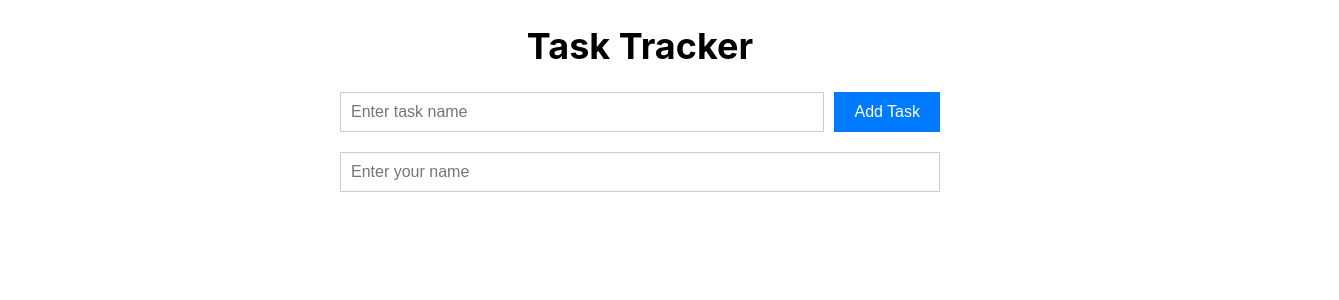
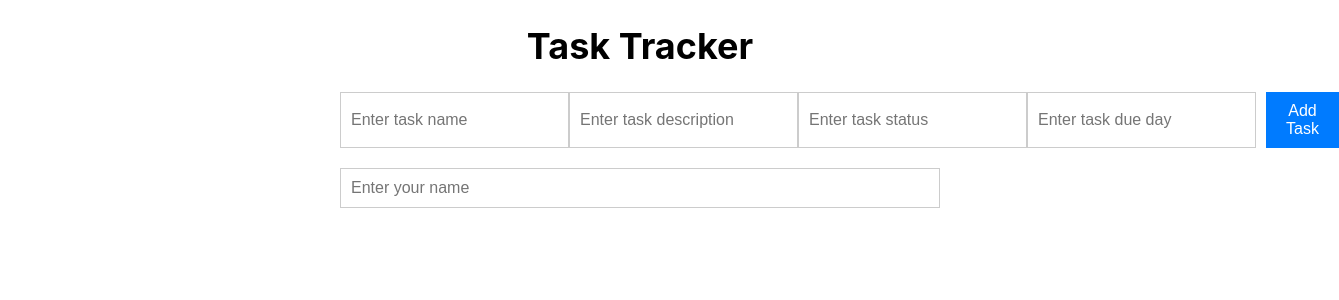
Before and after one commit to PV1shal/Notes-Handler-frontend, a React (Create React App) app: page /tasktracker in a window 1280 px wide. Shown: the top 300 px of the page, 1339 px wide, since content can reach past the window. Built offline with nearby package versions, Linux system fonts and the light colour scheme.

Commit message:
Updated w/ all attributes, Edit Button(doesn't work yet)

```diff
--- a/src/TaskTracker.js
+++ b/src/TaskTracker.js
@@ -4,6 +4,11 @@ function TaskTracker() {
   const [tasks, setTasks] = useState([]);
   const [taskName, setTaskName] = useState("");
   const [userName, setUserName] = useState("");
+  const [taskDescription, setDescription] = useState('');
+  const [taskStatus, setStatus] = useState('');
+  const [taskDueDay, setDueDay] = useState('');
+  const [showEditTask, setShowEditTask] = useState (false)
+  const [clickedTask, setClickedTask] = useState("");
 
   useEffect(() => {
     const storedName = localStorage.getItem("loggedInUser");
@@ -21,12 +26,24 @@ function TaskTracker() {
   const handleSubmit = (e) => {
     e.preventDefault();
     if (taskName.trim() === "") return;
-    setTasks([...tasks, { name: taskName, user: userName }]);
+    const id = Math.floor(Math.random() * 10000 )+ (Math.random() * 99);
+    setTasks([...tasks, { name: taskName, user: userName,
+      description: taskDescription, status: taskStatus,
+    dueDay: taskDueDay, id: id}]);
     setTaskName("");
+    setDescription("");
+    setStatus("");
+    setDueDay("");
   };
 
   const handleDelete = (taskToDelete) => {
     setTasks(tasks.filter((task) => task !== taskToDelete));
+  };
+
+  const handleEdit = (id) => {
+    const thisTask = tasks.find((task) => task.id === id);
+    setClickedTask(thisTask);
+    setShowEditTask(!showEditTask);
   };
 
   const filteredTasks = tasks.filter((task) => task.user === userName);
@@ -41,6 +58,24 @@ function TaskTracker() {
           value={taskName}
           onChange={(e) => setTaskName(e.target.value)}
         />
+        <input
+          type="text"
+          placeholder="Enter task description"
+          value={taskDescription}
+          onChange={(e) => setDescription(e.target.value)}
+        />
+          <input
+          type="text"
+          placeholder="Enter task status"
+          value={taskStatus}
+          onChange={(e) => setStatus(e.target.value)}
+        />
+        <input
+          type="text"
+          placeholder="Enter task due day"
+          value={taskDueDay}
+          onChange={(e) => setDueDay(e.target.value)}
+        />
         <button type="submit">Add Task</button>
       </form>
       <form>
@@ -54,8 +89,14 @@ function TaskTracker() {
       <ul>
         {filteredTasks.map((task, index) => (
           <li key={index}>
-            <span>{task.name}</span>
+            <div>
+              <p>{task.name}</p>
+              <p>Description: {task.description}</p>
+              <p>Status: {task.status}</p>
+              <p>Due Day: {task.dueDay}</p>
+            </div>
             <button onClick={() => handleDelete(task)}>Delete</button>
+            <button onClick={() => handleEdit(task.id)}>Edit</button>
           </li>
         ))}
       </ul>
```
